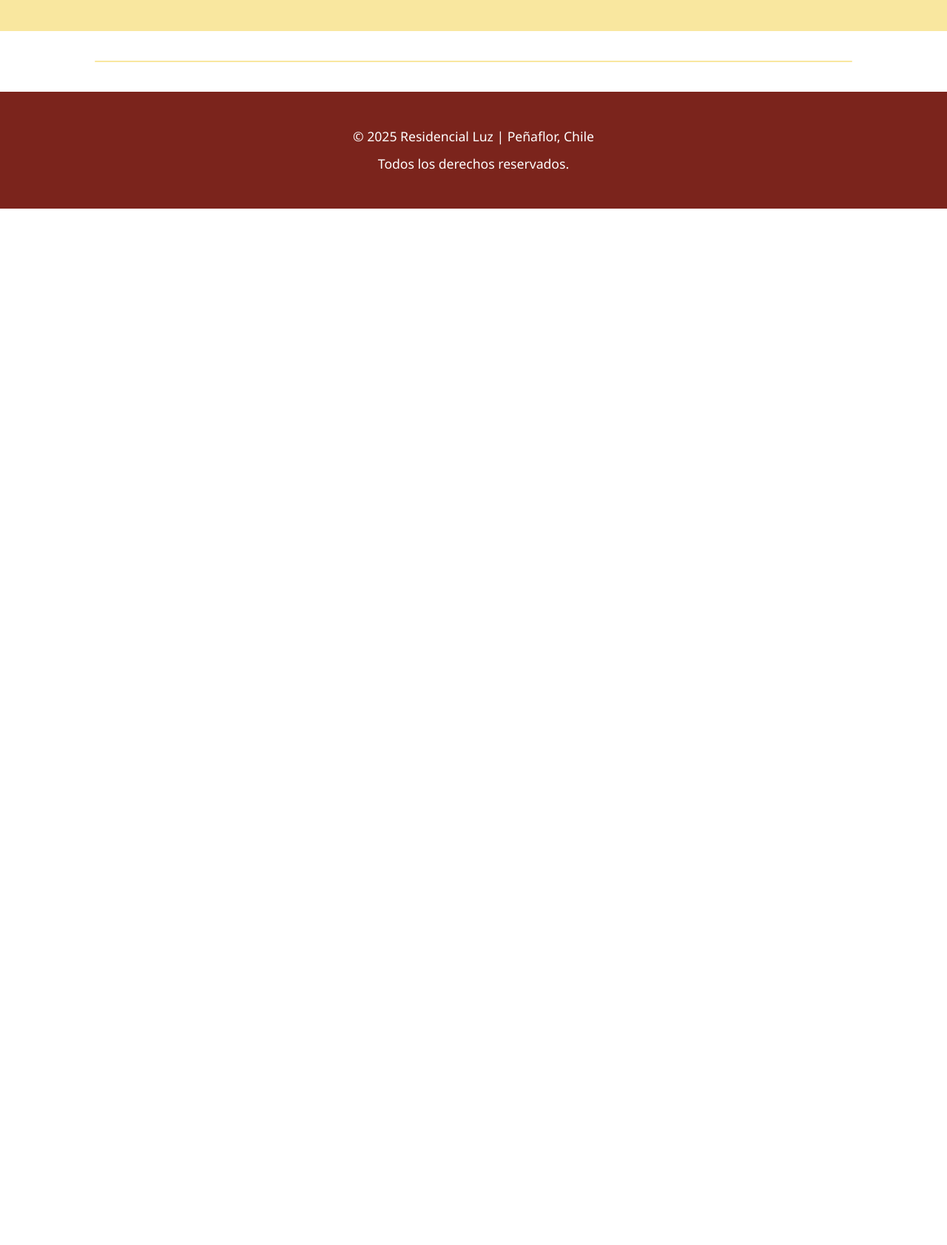
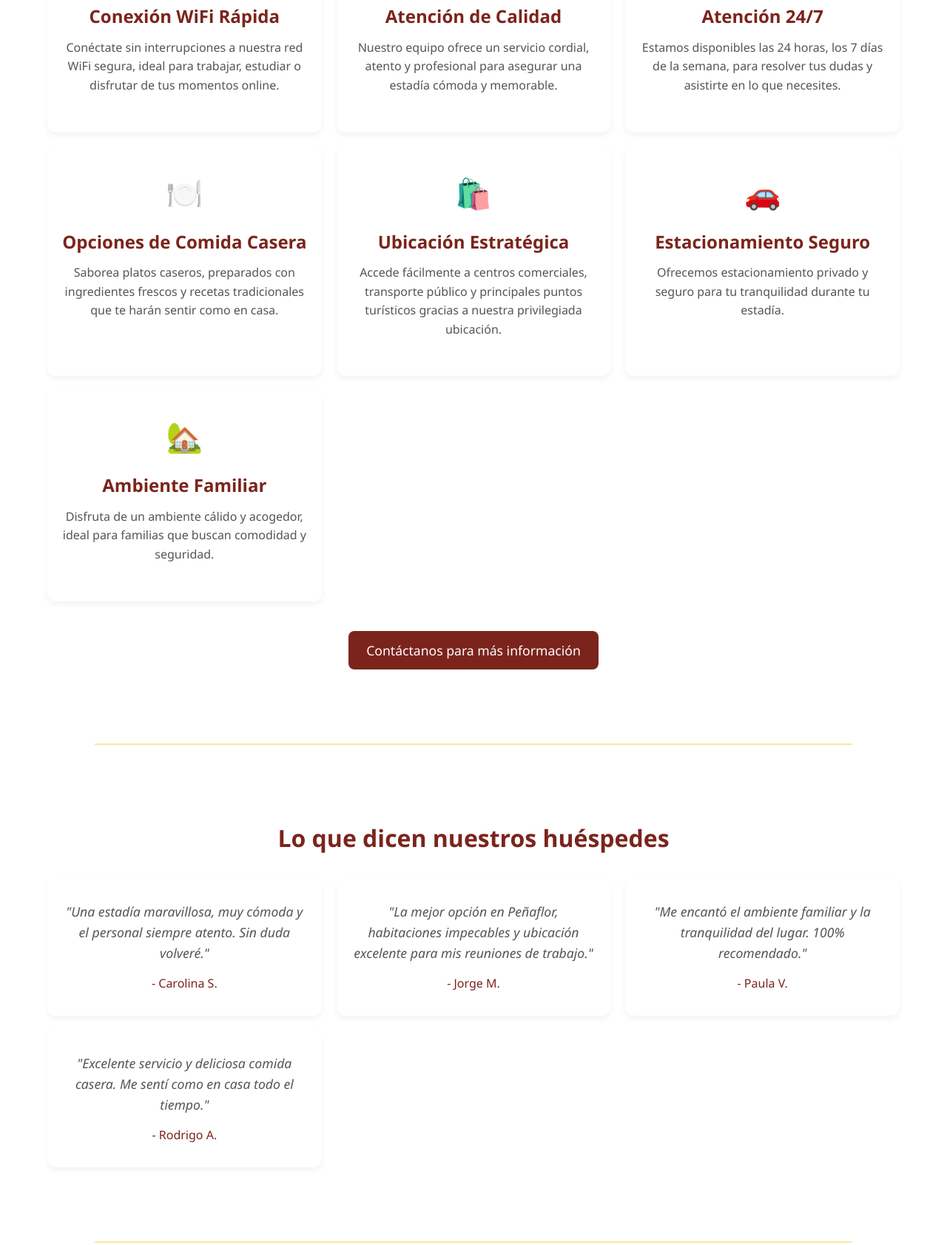
Before and after one commit to JohanLDev/residencial-luz, a plain HTML site: page index.html in a window 1280 px wide. Shown: the part 1740-3423 px from the top of the page at 74% size. Before the commit the page ends 2022 px from the top, so only its background shows below. Drawn offline with nearby package versions, Linux system fonts and the light colour scheme.

Commit message:
Mejorado

```diff
--- a/index.html
+++ b/index.html
@@ -42,7 +42,6 @@
             <h2>Nuestras Habitaciones</h2>
             <p>Ponemos a su disposición 18 habitaciones equipadas con baño privado, pensadas para ofrecer el descanso y confort que usted merece.</p>
 
-            <!-- Botón para ver galería -->
             <div class="buttons">
                 <a href="galeria.html" class="btn">Ver Galería de Fotos</a>
             </div>
@@ -51,7 +50,96 @@
 
     <div class="section-divider"></div>
 
-    <section class="contact">
+    <section class="services">
+        <div class="container">
+            <h2>Nuestros Servicios y Ventajas</h2>
+            <div class="services-grid">
+
+
+                <div class="card">
+                    <div class="icon">📶</div>
+                    <h3>Conexión WiFi Rápida</h3>
+                    <p>Conéctate sin interrupciones a nuestra red WiFi segura, ideal para trabajar, estudiar o disfrutar de tus momentos online.</p>
+                </div>
+
+                <div class="card">
+                    <div class="icon">🤝</div>
+                    <h3>Atención de Calidad</h3>
+                    <p>Nuestro equipo ofrece un servicio cordial, atento y profesional para asegurar una estadía cómoda y memorable.</p>
+                </div>
+
+                <div class="card">
+                    <div class="icon">🎧</div>
+                    <h3>Atención 24/7</h3>
+                    <p>Estamos disponibles las 24 horas, los 7 días de la semana, para resolver tus dudas y asistirte en lo que necesites.</p>
+                </div>
+
+                <div class="card">
+                    <div class="icon">🍽️</div>
+                    <h3>Opciones de Comida Casera</h3>
+                    <p>Saborea platos caseros, preparados con ingredientes frescos y recetas tradicionales que te harán sentir como en casa.</p>
+                </div>
+
+                <div class="card">
+                    <div class="icon">🛍️</div>
+                    <h3>Ubicación Estratégica</h3>
+                    <p>Accede fácilmente a centros comerciales, transporte público y principales puntos turísticos gracias a nuestra privilegiada ubicación.</p>
+                </div>
+
+                <div class="card">
+                    <div class="icon">🚗</div>
+                    <h3>Estacionamiento Seguro</h3>
+                    <p>Ofrecemos estacionamiento privado y seguro para tu tranquilidad durante tu estadía.</p>
+                </div>
+
+                <div class="card">
+                    <div class="icon">🏡</div>
+                    <h3>Ambiente Familiar</h3>
+                    <p>Disfruta de un ambiente cálido y acogedor, ideal para familias que buscan comodidad y seguridad.</p>
+                </div>
+
+            </div>
+
+            <div style="text-align: center;">
+                <a href="#contacto" class="cta-button">Contáctanos para más información</a>
+            </div>
+        </div>
+    </section>
+
+    <div class="section-divider"></div>
+
+    <section class="testimonials">
+        <div class="container">
+            <h2>Lo que dicen nuestros huéspedes</h2>
+            <div class="testimonials-grid">
+
+                <div class="testimonial-card">
+                    <p>"Una estadía maravillosa, muy cómoda y el personal siempre atento. Sin duda volveré."</p>
+                    <h4>- Carolina S.</h4>
+                </div>
+
+                <div class="testimonial-card">
+                    <p>"La mejor opción en Peñaflor, habitaciones impecables y ubicación excelente para mis reuniones de trabajo."</p>
+                    <h4>- Jorge M.</h4>
+                </div>
+
+                <div class="testimonial-card">
+                    <p>"Me encantó el ambiente familiar y la tranquilidad del lugar. 100% recomendado."</p>
+                    <h4>- Paula V.</h4>
+                </div>
+
+                <div class="testimonial-card">
+                    <p>"Excelente servicio y deliciosa comida casera. Me sentí como en casa todo el tiempo."</p>
+                    <h4>- Rodrigo A.</h4>
+                </div>
+
+            </div>
+        </div>
+    </section>
+
+    <div class="section-divider"></div>
+
+    <section class="contact" id="contacto">
         <div class="container">
             <h2>Contacto</h2>
             <p>¿Tiene dudas o desea reservar? Contáctenos directamente por llamada o WhatsApp. ¡Estaremos encantados de atenderle!</p>
--- a/style.css
+++ b/style.css
@@ -36,7 +36,7 @@ body {
     margin-top: 10px;
 }
 
-.about, .rooms, .contact {
+.about, .rooms, .contact, .services, .testimonials {
     padding: 60px 0;
 }
 
@@ -44,7 +44,7 @@ body {
     background-color: #F9E79F;
 }
 
-.rooms {
+.rooms, .services, .testimonials, .gallery-section {
     background-color: #FFFFFF;
 }
 
@@ -88,8 +88,8 @@ p {
 }
 
 .footer {
-    background-color: #7B241C; /* Burdeo elegante */
-    color: #FFFFFF; /* Texto blanco */
+    background-color: #7B241C;
+    color: #FFFFFF;
     text-align: center;
     padding: 40px 20px;
     font-size: 0.9rem;
@@ -105,83 +105,109 @@ p {
     height: auto;
     display: block;
     object-fit: cover;
-    max-height: 500px; /* Limita la altura para que no ocupe toda la pantalla */
+    max-height: 500px;
 }
 
-.gallery {
+/* Servicios */
+.services-grid {
     display: grid;
-    grid-template-columns: repeat(auto-fit, minmax(250px, 1fr));
+    grid-template-columns: repeat(auto-fit, minmax(280px, 1fr));
     gap: 20px;
     margin-top: 30px;
 }
 
-.gallery img {
-    width: 100%;
-    height: 200px;
-    object-fit: cover;
-    border-radius: 8px;
-    box-shadow: 0 4px 8px rgba(0,0,0,0.1);
-    border: 3px solid transparent; /* Borde transparente inicial */
-    transition: transform 0.3s ease, border-color 0.3s ease;
+.card {
+    background: #fff;
+    border-radius: 12px;
+    padding: 30px 20px;
+    box-shadow: 0 4px 8px rgba(0,0,0,0.05);
+    text-align: center;
+    transition: transform 0.3s ease, background-color 0.3s ease;
 }
 
-.gallery img:hover {
-    transform: scale(1.05);
-    border-color: #F9E79F; /* Color crema al pasar el mouse */
+.card:hover {
+    transform: translateY(-5px);
+    background-color: #FFF8E1;
 }
 
-.gallery-title {
-    text-align: center;
-    font-size: 1.5rem;
-    color: #7B241C; /* Burdeo elegante */
-    margin-bottom: 20px;
-    margin-top: 40px;
+.icon {
+    font-size: 40px;
+    color: #A0522D;
+    margin-bottom: 15px;
 }
 
-.common-areas {
-    padding: 60px 0;
-    background-color: #FFFFFF; /* Fondo blanco como el resto */
+.card h3 {
+    color: #7B241C;
+    margin-bottom: 10px;
+    font-size: 1.5rem;
 }
 
-.common-areas h2 {
-    color: #7B241C;
-    text-align: center;
-    font-size: 2rem;
-    margin-bottom: 20px;
+.card p {
+    font-size: 1rem;
+    color: #555;
 }
 
-.common-areas p {
-    text-align: center;
-    margin-bottom: 40px;
+.cta-button {
+    display: inline-block;
+    margin-top: 40px;
+    padding: 12px 24px;
+    background-color: #7B241C;
+    color: #fff;
+    border: none;
+    border-radius: 8px;
+    text-decoration: none;
     font-size: 1.1rem;
+    transition: background-color 0.3s ease;
 }
 
-.common-gallery {
-    display: flex;
-    justify-content: center;
+.cta-button:hover {
+    background-color: #5D1A16;
 }
 
-.common-gallery img {
-    width: 90%;
-    max-width: 800px;
-    border-radius: 8px;
-    object-fit: cover;
-    box-shadow: 0 4px 8px rgba(0,0,0,0.1);
+/* Testimonios */
+.testimonials-grid {
+    display: grid;
+    grid-template-columns: repeat(auto-fit, minmax(280px, 1fr));
+    gap: 20px;
+    margin-top: 30px;
 }
 
+.testimonial-card {
+    background: #fff;
+    border-radius: 12px;
+    padding: 30px 20px;
+    box-shadow: 0 4px 8px rgba(0,0,0,0.05);
+    text-align: center;
+    transition: transform 0.3s ease, background-color 0.3s ease;
+}
+
+.testimonial-card:hover {
+    transform: translateY(-5px);
+    background-color: #FFF8E1;
+}
+
+.testimonial-card p {
+    font-style: italic;
+    margin-bottom: 15px;
+    color: #555;
+}
+
+.testimonial-card h4 {
+    font-weight: normal;
+    color: #7B241C;
+    font-size: 1rem;
+}
+
+/* Sección Divisora */
 .section-divider {
     width: 80%;
     height: 2px;
-    background-color: #F9E79F; /* Color crema suave */
-    margin: 40px auto; /* Separación arriba y abajo */
+    background-color: #F9E79F;
+    margin: 40px auto;
     border-radius: 2px;
 }
 
-.gallery-section {
-    padding: 60px 0;
-    background-color: #FFFFFF;
-}
-
+/* Galería */
 .gallery-grid {
     display: grid;
     grid-template-columns: repeat(auto-fit, minmax(250px, 1fr));
@@ -195,13 +221,13 @@ p {
     object-fit: cover;
     border-radius: 8px;
     box-shadow: 0 4px 8px rgba(0,0,0,0.1);
-    transition: transform 0.3s ease;
+    transition: transform 0.3s ease, border-color 0.3s ease;
 }
 
 .gallery-grid img:hover {
     transform: scale(1.05);
+    border-color: #F9E79F;
 }
-
 
 /* Responsivo */
 @media (max-width: 768px) {
```
